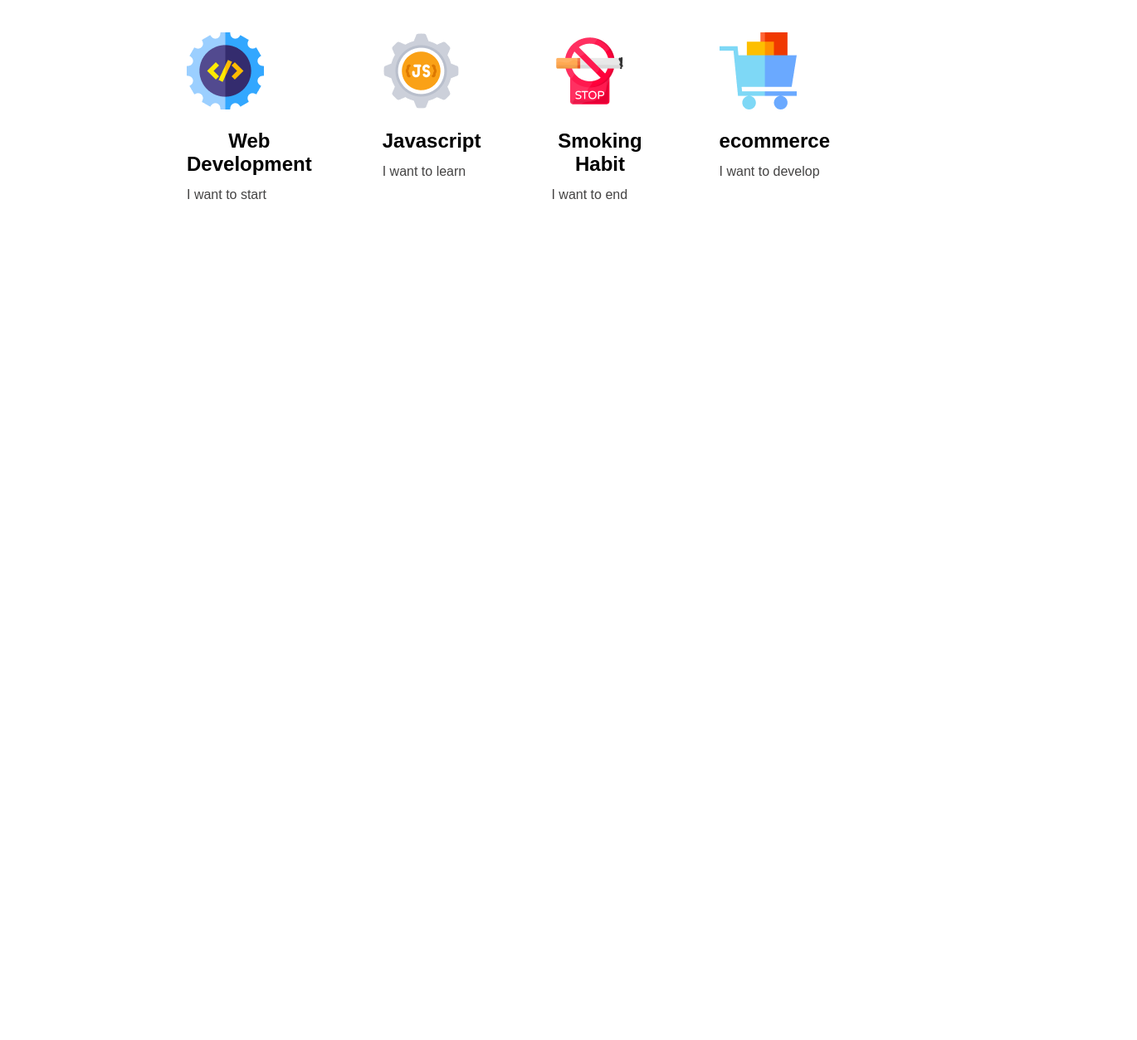
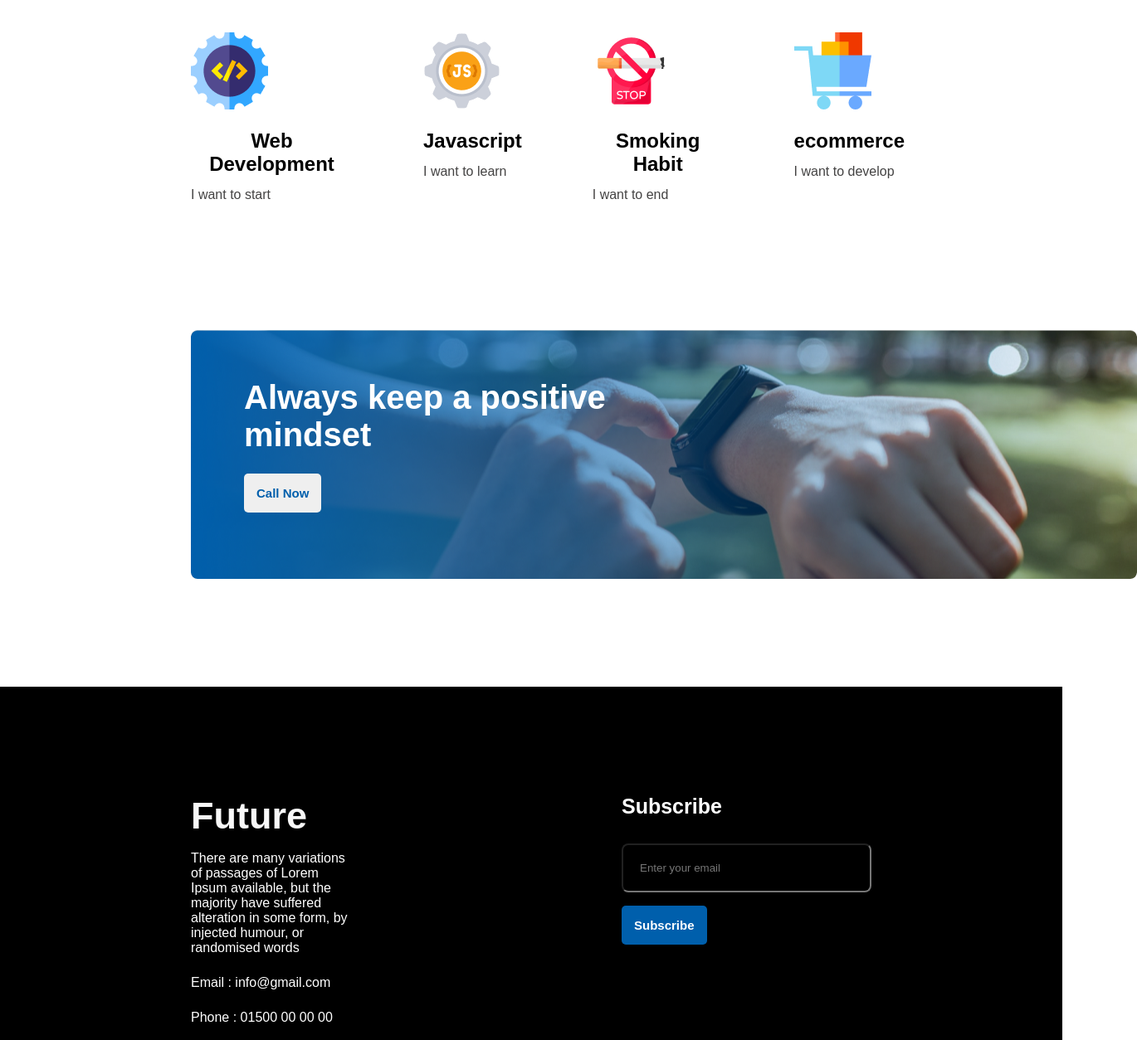
Before and after one commit to shahrukkabir/new-year-new-me, a plain HTML site: page index.html in a window 1280 px wide. Shown: the part 2091-3345 px from the top of the page at 83% size, 1370 px wide, since content can reach past the window. Before the commit the page ends 2489 px from the top, so only its background shows below. Drawn offline with Linux system fonts and the light colour scheme.

Commit message:
footer section done

```diff
--- a/index.html
+++ b/index.html
@@ -76,9 +76,35 @@
 
         </section>
 
+        <!-- positive mind section -->
+
+        <section class="mind">
+            <div class="mind-container">
+                <h2 class="mind-title">Always keep a positive <br> mindset</h2>
+                <button class="btn">Call Now</button>
+            </div>
+        </section>
+
     </main>
     <footer>
-
+        <div class="footer-content">
+            <h2 class="footer-title">Future</h2>
+            <p class="footer-description">There are many variations of passages of Lorem Ipsum available, but the
+                majority have suffered alteration in some form, by injected humour, or randomised words
+            </p>
+            <p class="footer-description">Email : info@gmail.com</p>
+            <p class="footer-description">Phone : 01500 00 00 00</p>
+            <ul>
+                <li><img src="images/icons/fb.png" alt=""></li>
+                <li><img src="images/icons/twitter.png" alt=""></li>
+                <li><img src="images/icons/youtube.png" alt=""></li>
+            </ul>
+        </div>
+        <div class="footer-form">
+            <h2 class="footer-form-title">Subscribe</h2>
+            <input class="input-mail" type="email" placeholder="Enter your email" name="" id="">
+            <button class="btn2">Subscribe</button>
+        </div>
     </footer>
 </body>
 
--- a/styles.css
+++ b/styles.css
@@ -81,7 +81,7 @@ body {
 /* plan section */
 
 .plan {
-    margin: 0px 280px 130px 225px;
+    margin: 0px 190px 130px 230px;
 }
 
 .plan-title {
@@ -95,10 +95,99 @@ body {
 .plan-group {
     display: flex;
     gap: 85px;
-    justify-content: space-around;
+    justify-content: space-between;
+
 }
 
-.name{
+.name {
     margin: 20px 0px 14px 0px;
     text-align: center;
 }
+
+/* mind section */
+
+.mind {
+    background-image: url("./images/gradient1.png"), url("./images/watch.png");
+    background-repeat: no-repeat;
+    background-position: center;
+    background-size: cover;
+    margin: 0px 300px 130px 230px;
+    width: 1140px;
+    height: 300px;
+    border-radius: 8px;
+
+}
+
+.mind-container {
+    padding: 59px 600px 59px 64px;
+}
+
+.mind-title {
+    color: rgb(255, 255, 255);
+    font-size: 40px;
+    font-weight: 700;
+    margin-bottom: 24px;
+}
+
+
+/* footer style */
+
+footer {
+    background-color: black;
+    height: 570px;
+    display: flex;
+    gap: 330px;
+}
+
+.footer-content {
+    padding: 130px 0px 130px 230px;
+}
+
+.footer-form {
+    padding: 130px 230px 243px 0px;
+}
+
+.footer-title {
+    color: rgb(248, 248, 248);
+    font-size: 45px;
+    font-weight: 700;
+    text-align: left;
+    margin-bottom: 16px;
+}
+
+.footer-description {
+    color: rgb(255, 255, 255);
+    font-size: 16px;
+    font-weight: 400;
+    margin-bottom: 24px;
+}
+
+footer ul {
+    display: flex;
+    gap: 17px;
+}
+
+.footer-form-title {
+    color: rgb(255, 255, 255);
+    font-size: 25px;
+    font-weight: 600;
+    margin-bottom: 30px;
+}
+
+.input-mail{
+    padding: 20px 100px 20px 20px;
+    background-color: black;
+    margin-bottom: 16px;
+    border-radius: 8px;
+}
+
+.btn2 {
+    padding: 15px;
+    font-size: 15px;
+    font-weight: 600;
+    border: 0px;
+    border-radius: 5px;
+    color: white;
+    background-color: rgb(0, 95, 172);
+
+}
```
